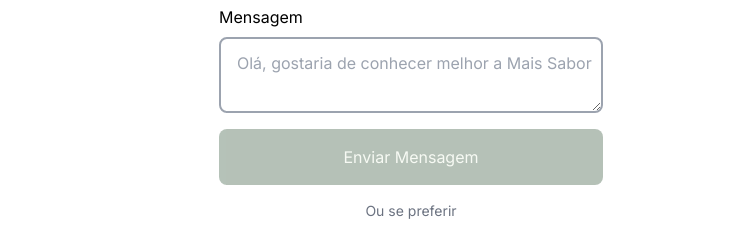
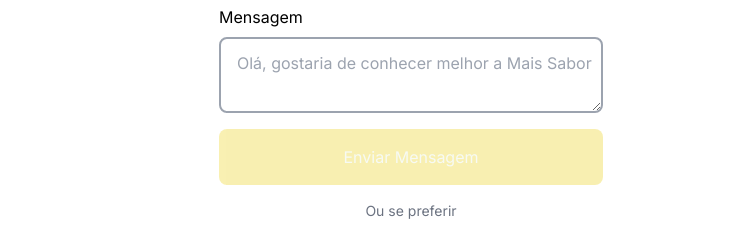
Before and after one commit to matheusdamiao/mais-sabor-alimentos-website, a Gatsby site: page /contato in a window 1280 px wide. Shown: the part 1045-1279 px from the top of the page, 537-1280 px from the left. Built offline with nearby package versions, Linux system fonts and the light colour scheme; Gatsby itself is replaced by a stand-in of ours.

Commit message:
update form btn color

```diff
--- a/src/components/Form.tsx
+++ b/src/components/Form.tsx
@@ -164,7 +164,7 @@ const FormSection = () => {
                         </span>
                     </div>
                     <button
-                    className={`items-center bg-[#48664E] text-[#ECF4E4] flex justify-center mt-2 font-title  text-base w-full max-w-sm disabled:opacity-40 bg-amarelo hover:bg-gradient-to-br focus:ring-4 focus:ring-green-900 rounded-lg px-5 py-4 text-center mb-2 group-invalid:pointer-events-none group-invalid:opacity-40 group-valid:shadow-2xl group-valid:hover:shadow-none`}
+                    className={`items-center bg-[#EFD93F] text-[#ECF4E4] flex justify-center mt-2 font-title  text-base w-full max-w-sm disabled:opacity-40 bg-amarelo hover:bg-gradient-to-br focus:ring-4 focus:bg-yellow-600 rounded-lg px-5 py-4 text-center mb-2 group-invalid:pointer-events-none group-invalid:opacity-40 group-valid:shadow-2xl group-valid:hover:shadow-none`}
                     type="submit"
                     >
                     {isLoading && (
```
